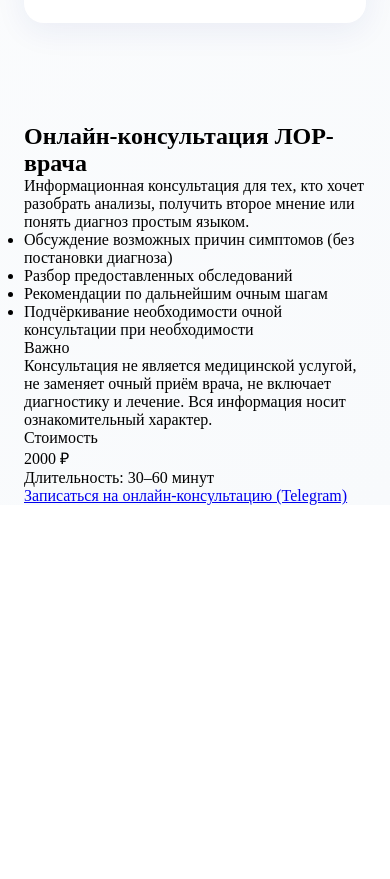
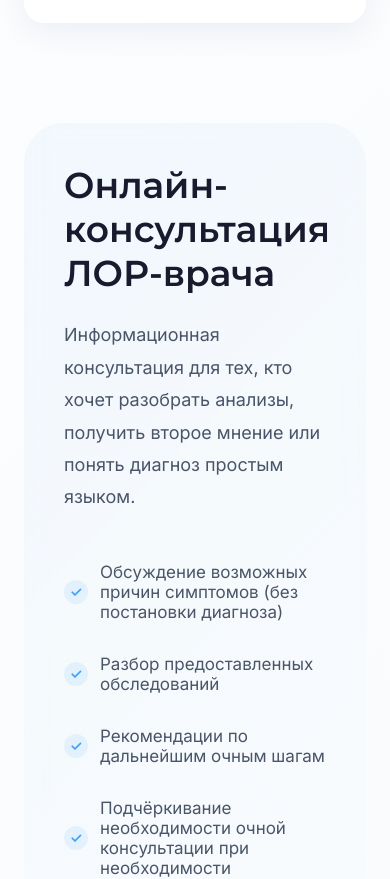
Before and after one commit to ArtemTarakanov/medicine-website, a React (Vite) app: page / in a window 390 px wide. Shown: the part 5380-6259 px from the top of the page. Before the commit the page ends 5885 px from the top, so only its background shows below. Built offline with nearby package versions, Linux system fonts and the light colour scheme.

Commit message:
Реализованы стили компонента онлайн-записи

```diff
--- a/src/components/Online.css
+++ b/src/components/Online.css
@@ -0,0 +1,154 @@
+.online{
+    display: grid;
+    grid-template-columns: 1.2fr 1fr;
+    gap: 3.75rem;
+    align-items: center;
+    background: linear-gradient(135deg, rgba(64, 163, 248, 0.05), rgba(255, 255, 255, 0.8));
+    border-radius: 2.5rem;
+    padding: 5rem;
+    border: 1px rgba(255, 255, 255, 0.6);
+    backdrop-filter: blur(10px);
+    overflow: hidden;
+}
+
+.online-heading{
+    font-family: var(--font-primary);
+    font-size: 2.25rem;
+    font-weight: var(--font-weight-600);
+    color: #1A1A2E;
+    text-align: start;
+    margin-bottom: 1.5rem
+}
+
+.online-subheading{
+    font-family: var(--font-secondary);
+    font-size: 1.125rem;
+    line-height: 1.8;
+    color: var(--color-secondary);
+    margin-bottom: 2rem
+}
+
+.online-list{
+    display: flex;
+    flex-direction: column;
+    list-style: none;
+}
+
+.online-list-item {
+    position: relative;
+    padding-top: 1rem;
+    padding-bottom: 1rem;
+    padding-left: 2.25rem;
+    font-size: 1.0625rem;
+    color: var(--color-secondary);
+    font-family: var(--font-secondary);
+}
+
+.online-list-item::before {
+    content: '✓';
+    position: absolute;
+    left: 0;
+    top: 50%;
+    transform: translateY(-50%);
+    color: var(--color-primary);
+    font-weight: var(--font-weight-700);
+    width: 1.5rem;
+    height: 1.5rem;
+    background: rgba(64, 163, 248, 0.1);
+    border-radius: 50%;
+    display: flex;
+    align-items: center;
+    justify-content: center;
+    font-size: 0.875rem;
+}
+
+.important{
+    background: linear-gradient(135deg, rgba(255, 224, 102, 0.15), rgba(255, 240, 180, 0.1));
+    border-radius: 1rem;
+    padding: 1.5rem;
+    margin-top: 2rem;
+    border: 1px rgba(255, 224, 102, 0.2)
+}
+
+
+.important-heading{
+    font-family: var(--font-secondary);
+    font-size: 0.8125rem;
+    color: #B38600;
+    text-transform: uppercase;
+    letter-spacing: 0.05em;
+    font-weight: var(--font-weight-600);
+    margin-bottom: 0.5rem;
+}
+
+.important-description{
+    font-family: var(--font-secondary);
+    font-size: 0.875rem;
+    color: #718096;
+    line-height: 1.6;
+}
+
+.price-container{
+    background-color: var(--color-white);
+    border-radius: 1rem;
+    padding: 3rem;
+    box-shadow: 0 20px 60px rgba(0, 0, 0, 0.08);
+    border: 1px rgba(0, 0, 0, 0.03);
+    text-align: center;
+    width: auto;
+
+}
+
+.price{
+    font-family: var(--font-primary);
+    font-size: 0.875rem;
+    color: #718096;
+    margin-bottom: 0.5rem;
+    font-weight: var(--font-weight-500);
+}
+
+.coast-number{
+    font-family: var(--font-primary);
+    font-size: 3rem;
+    font-weight: var(--font-weight-700);
+    color: #1A1A2E;
+    margin-bottom: 0.5rem
+}
+
+.time{
+    font-family: var(--font-secondary);
+    font-size: 1rem;
+    margin-bottom: 2rem;
+    color: #718096;
+}
+
+.online-button {
+    display: inline-flex;
+    align-items: center;
+    justify-content: center;
+    font-family: var(--font-primary);
+    font-size: var(--font-size-sm);
+    font-weight: var(--font-weight-600);
+    color: var(--color-white);
+    background-color: var(--color-primary);
+    padding: var(--spacing-sm) calc(var(--spacing-sm) * 2);
+    border-radius: 0.75rem;
+    border: none;
+    box-shadow: 0 4px 20px rgba(64, 163, 248, 0.3);
+    cursor: pointer;
+    text-decoration: none;
+    transition: all 0.3s cubic-bezier(0.4, 0, 0.2, 1);
+    width: fit-content;
+}
+
+@media (max-width: 768px){
+    .online{
+        display: grid;
+        grid-template-columns: 1fr;
+        padding: 2.5rem
+    }
+
+    .price-container{
+        padding: 2.5rem
+    }
+}
--- a/src/components/Online.tsx
+++ b/src/components/Online.tsx
@@ -41,7 +41,7 @@ export default function Online() {
                 <p className="price">{ONLINE_CONTENT.price}</p>
                 <p className="coast-number">{ONLINE_CONTENT.coast}</p>
                 <p className="time">{ONLINE_CONTENT.time}</p>
-                <a href="https://t.me/..." target="_blank" rel="noopener noreferrer" className="online-button">
+                <a href="https://t.me/gingerdumb" target="_blank" rel="noopener noreferrer" className="online-button">
                     {ONLINE_CONTENT.button}
                 </a>
             </div>
```
